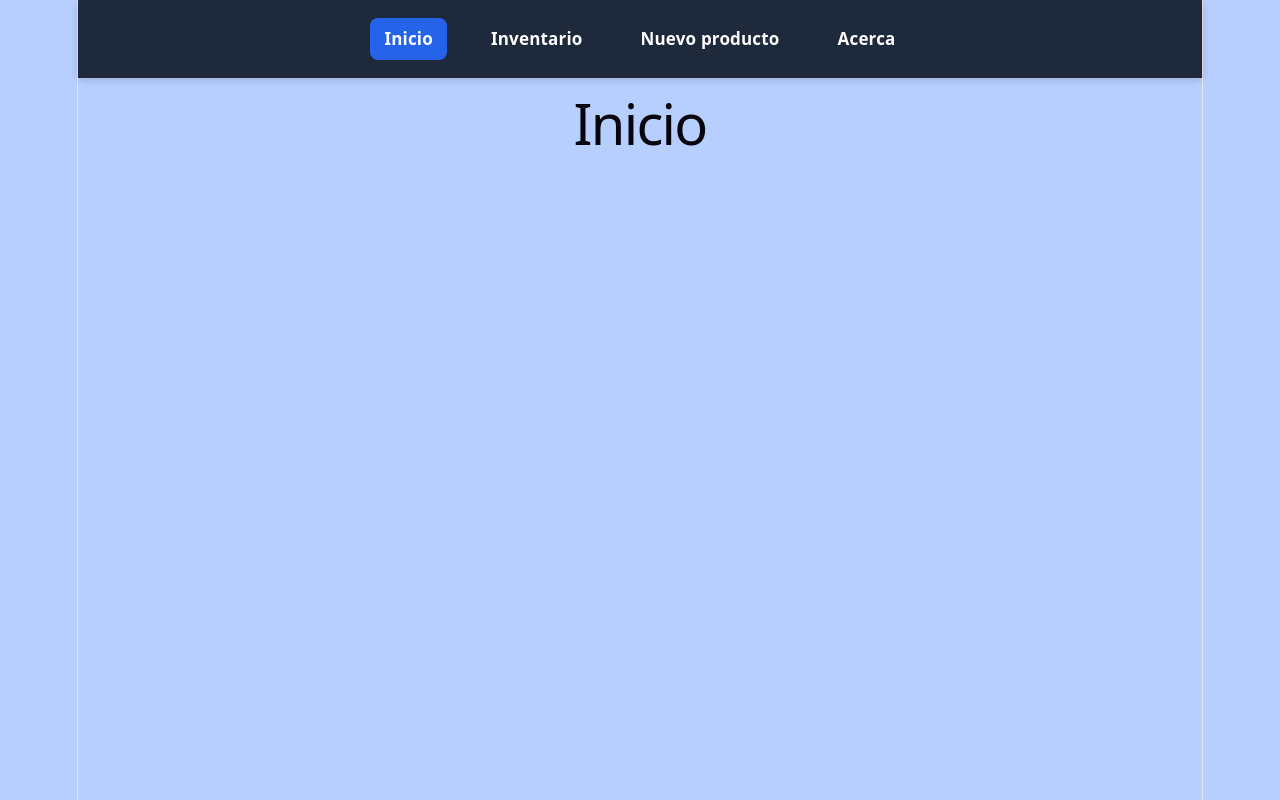
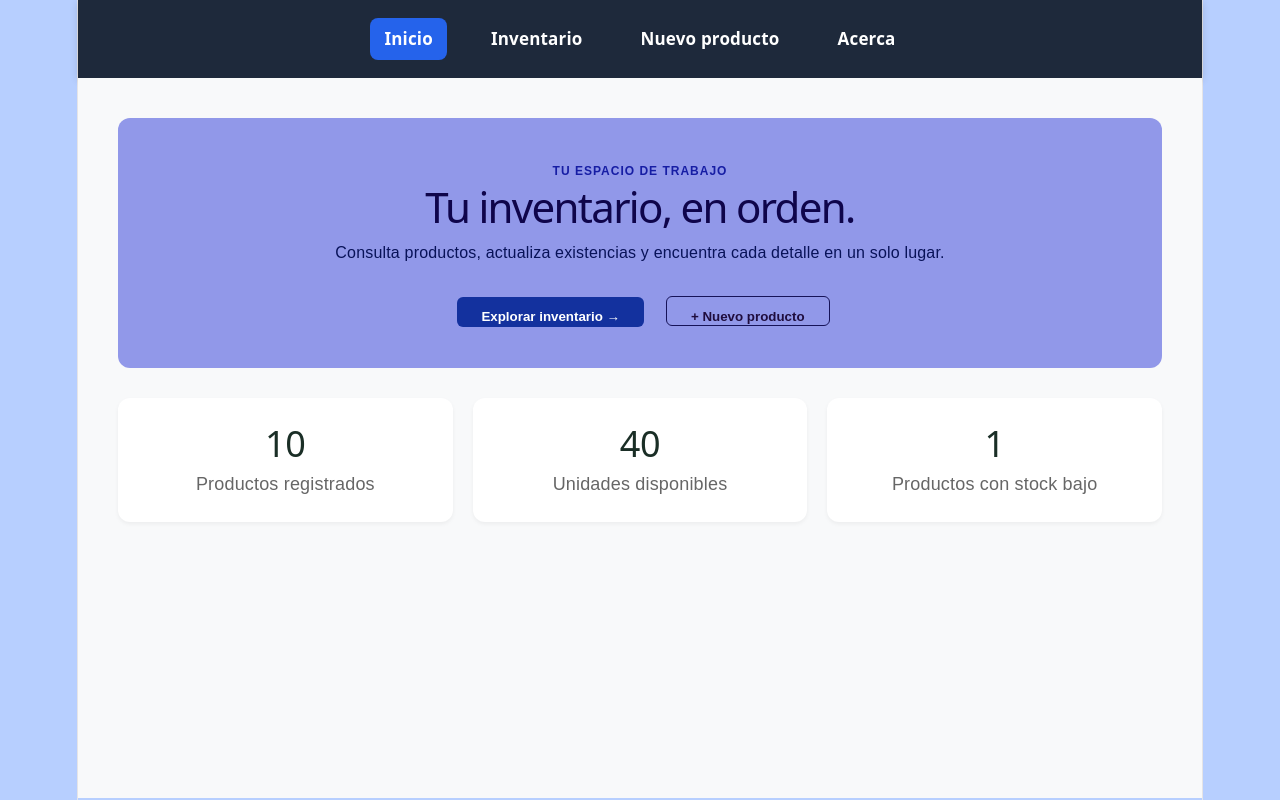
Before and after one commit to JulianR323/Reactjavaescri, a React (Vite) app in the folder tienda-react/: page / in a window 1280 px wide. Built offline with nearby package versions, Linux system fonts and the light colour scheme.

Commit message:
mision 5

```diff
--- a/tienda-react/src/App.jsx
+++ b/tienda-react/src/App.jsx
@@ -1,4 +1,3 @@
-
 import Navbar from "./components/Navbar";
 import { Routes, Route } from "react-router";
 import { useState, useEffect } from "react";
@@ -7,6 +6,7 @@ import Inventario from "./pages/Inventario";
 import NuevoProducto from "./pages/NuevoProducto";
 import Acerca from "./pages/Acerca";
 import NoEncontrado from "./pages/NoEncontrado";
+import DetalleProducto from "./pages/DetalleProducto";
 import "./App.css";
 import { productos as productosIniciales } from "./data/productos";
 
@@ -81,7 +81,8 @@ function App() {
       <Navbar />
 
       <Routes>
-        <Route path="/" element={<Inicio />} />
+        {/* Ruta principal con estadísticas dinámicas */}
+        <Route path="/" element={<Inicio productos={productos} />} />
 
         <Route
           path="/inventario"
@@ -109,6 +110,14 @@ function App() {
         />
 
         <Route path="/acerca" element={<Acerca />} />
+
+        {/* Ruta dinámica */}
+        <Route
+          path="/productos/:id"
+          element={<DetalleProducto productos={productos} />}
+        />
+
+        {/* Ruta comodín para páginas no encontradas */}
         <Route path="*" element={<NoEncontrado />} />
       </Routes>
     </>
--- a/tienda-react/src/components/ProductCard.jsx
+++ b/tienda-react/src/components/ProductCard.jsx
@@ -1,11 +1,9 @@
+ import { NavLink } from "react-router"; // Asegúrate de importar NavLink
+
 function ProductCard({ producto, onEliminar, modificarStock, onEditar }) {
   const { id, nombre, precio, categoria, stock } = producto;
   const estado = stock > 0 ? "Disponible" : "Agotado";
   const formatearPrecio = (valor) => valor.toLocaleString("es-CO");
-
-  const mostrarProducto = () => {
-    alert(`Seleccionaste ${nombre}`);
-  };
 
   return (
     <article className="producto-card">
@@ -29,9 +27,12 @@ function ProductCard({ producto, onEliminar, modificarStock, onEditar }) {
       <strong>{estado}</strong>
       <br />
 
-      <button onClick={mostrarProducto} disabled={stock === 0}>
-        {stock > 0 ? "Ver producto" : "Agotado"}
-      </button>
+      {/* Misión 5: Botón envuelto en NavLink para ir al detalle */}
+      <NavLink to={`/productos/${id}`}>
+        <button disabled={stock === 0}>
+          {stock > 0 ? "Ver producto" : "Agotado"}
+        </button>
+      </NavLink>
 
       <button onClick={() => onEliminar(id)}>
         Eliminar
--- a/tienda-react/src/pages/Acerca.jsx
+++ b/tienda-react/src/pages/Acerca.jsx
@@ -1,5 +1,33 @@
-function Inicio() {
-  return <h1>Inicio</h1>;
+import React from "react";
+
+function Acerca() {
+  return (
+    <div style={{
+      padding: "40px 20px",
+      maxWidth: "800px",
+      margin: "0 auto",
+      fontFamily: "sans-serif",
+      color: "#1e3a8a"
+    }}>
+      <div style={{
+        backgroundColor: "#eff6ff",
+        border: "2px solid #bfdbfe",
+        borderRadius: "12px",
+        padding: "30px",
+        boxShadow: "0 4px 6px rgba(0, 0, 0, 0.05)"
+      }}>
+        <h1 style={{ color: "#1e40af", marginBottom: "15px", fontSize: "28px" }}>
+          Acerca de la Aplicación
+        </h1>
+        <p style={{ color: "#1e3b8a", fontSize: "16px", lineHeight: "1.6", marginBottom: "15px" }}>
+          Esta aplicación de gestión de inventario ha sido diseñada para optimizar el control de productos, stock y administración general con una interfaz moderna y eficiente.
+        </p>
+        <p style={{ color: "#3b82f6", fontSize: "14px", fontWeight: "bold" }}>
+          Versión 1.0 - Tema Azul Personalizado
+        </p>
+      </div>
+    </div>
+  );
 }
 
-export default Inicio;
+export default Acerca;
--- a/tienda-react/src/pages/DetalleProducto.jsx
+++ b/tienda-react/src/pages/DetalleProducto.jsx
@@ -1,5 +1,25 @@
-function Inicio() {
-  return <h1>Inicio</h1>;
+import { useParams } from "react-router";
+
+function DetalleProducto({ productos }) {
+  const { id } = useParams();
+
+  // Buscamos el producto convirtiendo el id a String para asegurar que coincida con la URL
+  const producto = productos.find(
+    (item) => String(item.id) === id
+  );
+
+  if (!producto) {
+    return <p>Producto no encontrado</p>;
+  }
+
+  return (
+    <section>
+      <h1>{producto.nombre}</h1>
+      <p>Precio: ${producto.precio}</p>
+      <p>Stock: {producto.stock}</p>
+      <p>Categoría: {producto.categoria}</p>
+    </section>
+  );
 }
 
-export default Inicio;
+export default DetalleProducto;
--- a/tienda-react/src/pages/Inicio.jsx
+++ b/tienda-react/src/pages/Inicio.jsx
@@ -1,5 +1,69 @@
-function Inicio() {
-  return <h1>Inicio</h1>;
+import { NavLink } from "react-router";
+
+function Inicio({ productos = [] }) {
+  // Protección por si productos llega indefinido por un instante
+  const listaProductos = Array.isArray(productos) ? productos : [];
+
+  // Cálculos dinámicos seguros
+  const totalProductos = listaProductos.length;
+
+  const totalUnidades = listaProductos.reduce(
+    (acc, producto) => acc + Number(producto.stock || 0),
+    0
+  );
+
+  const stockBajo = listaProductos.filter(
+    (producto) => producto.stock <= 2 && producto.stock > 0
+  ).length;
+
+  return (
+    <div style={{ padding: "40px", fontFamily: "sans-serif", backgroundColor: "#f8f9fa", minHeight: "80vh" }}>
+      {/* Tarjeta principal de bienvenida */}
+      <div style={{ backgroundColor: "#9198e9", padding: "40px", borderRadius: "12px", marginBottom: "30px" }}>
+        <p style={{ textTransform: "uppercase", fontSize: "12px", fontWeight: "bold", color: "#161da4", letterSpacing: "1px" }}>
+          Tu espacio de trabajo
+        </p>
+        <h1 style={{ fontSize: "42px", color: "#0f054b", margin: "10px 0 20px 0" }}>
+          Tu inventario, en orden.
+        </h1>
+        <p style={{ color: "#081258", fontSize: "16px", marginBottom: "30px" }}>
+          Consulta productos, actualiza existencias y encuentra cada detalle en un solo lugar.
+        </p>
+
+        <div>
+          <NavLink to="/inventario">
+            <button style={{ backgroundColor: "#13319e", color: "white", border: "none", padding: "12px 24px", borderRadius: "6px", fontWeight: "bold", cursor: "pointer", marginRight: "15px" }}>
+              Explorar inventario &rarr;
+            </button>
+          </NavLink>
+
+          <NavLink to="/nuevo">
+            <button style={{ backgroundColor: "transparent", color: "#1f0d3e", border: "1px solid #161358", padding: "12px 24px", borderRadius: "6px", fontWeight: "bold", cursor: "pointer" }}>
+              + Nuevo producto
+            </button>
+          </NavLink>
+        </div>
+      </div>
+
+      {/* Tarjetas de estadísticas */}
+      <div style={{ display: "grid", gridTemplateColumns: "repeat(auto-fit, minmax(250px, 1fr))", gap: "20px" }}>
+        <div style={{ backgroundColor: "white", padding: "25px", borderRadius: "12px", boxShadow: "0 2px 4px rgba(0,0,0,0.05)" }}>
+          <h2 style={{ fontSize: "36px", margin: "0 0 5px 0", color: "#1a2e26" }}>{totalProductos}</h2>
+          <p style={{ color: "#666", margin: "0" }}>Productos registrados</p>
+        </div>
+
+        <div style={{ backgroundColor: "white", padding: "25px", borderRadius: "12px", boxShadow: "0 2px 4px rgba(0,0,0,0.05)" }}>
+          <h2 style={{ fontSize: "36px", margin: "0 0 5px 0", color: "#1a2e26" }}>{totalUnidades}</h2>
+          <p style={{ color: "#666", margin: "0" }}>Unidades disponibles</p>
+        </div>
+
+        <div style={{ backgroundColor: "white", padding: "25px", borderRadius: "12px", boxShadow: "0 2px 4px rgba(0,0,0,0.05)" }}>
+          <h2 style={{ fontSize: "36px", margin: "0 0 5px 0", color: "#1a2e26" }}>{stockBajo}</h2>
+          <p style={{ color: "#666", margin: "0" }}>Productos con stock bajo</p>
+        </div>
+      </div>
+    </div>
+  );
 }
 
 export default Inicio;
```
Also changed, not shown: 1 other file (tests, documents, lock files or other folders).
